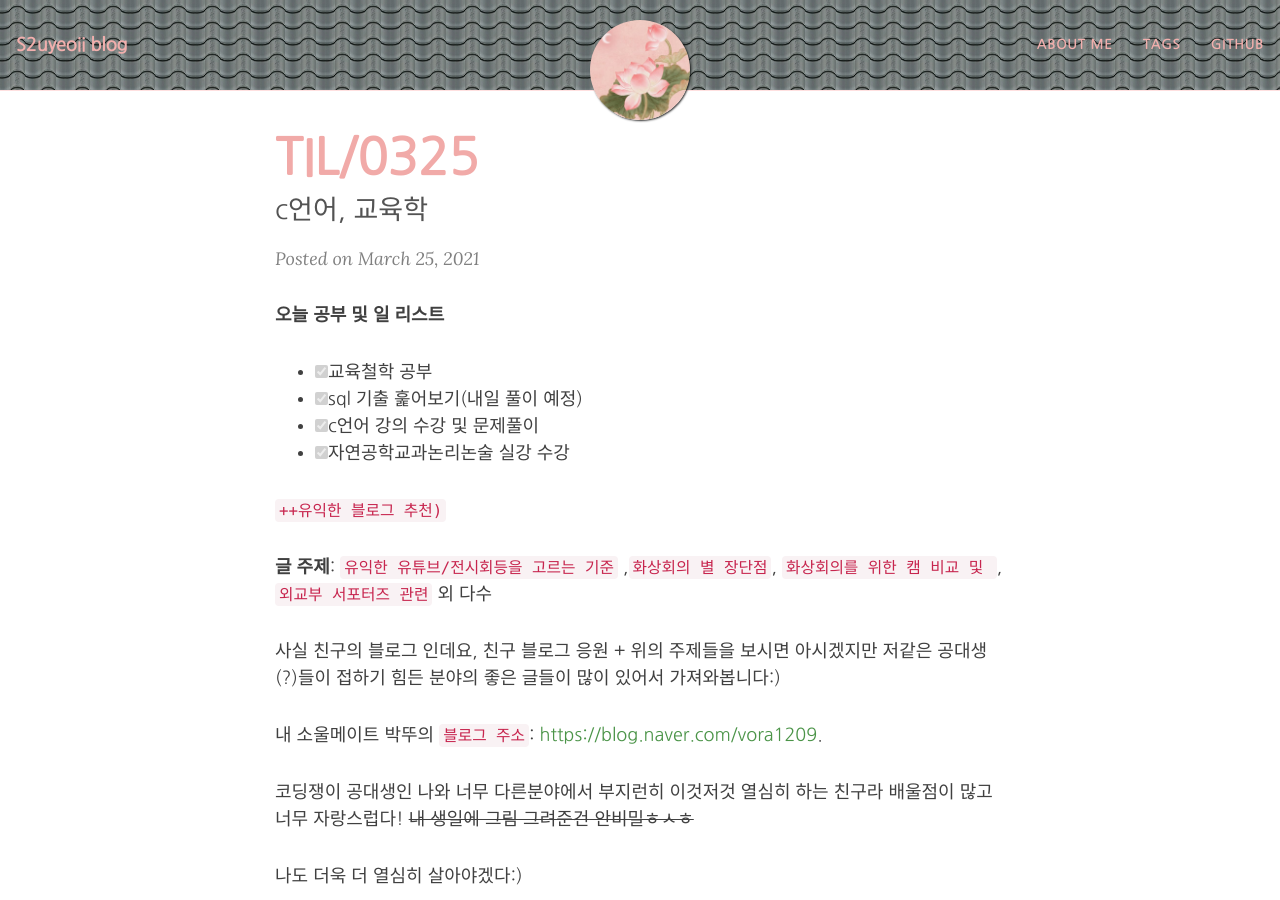
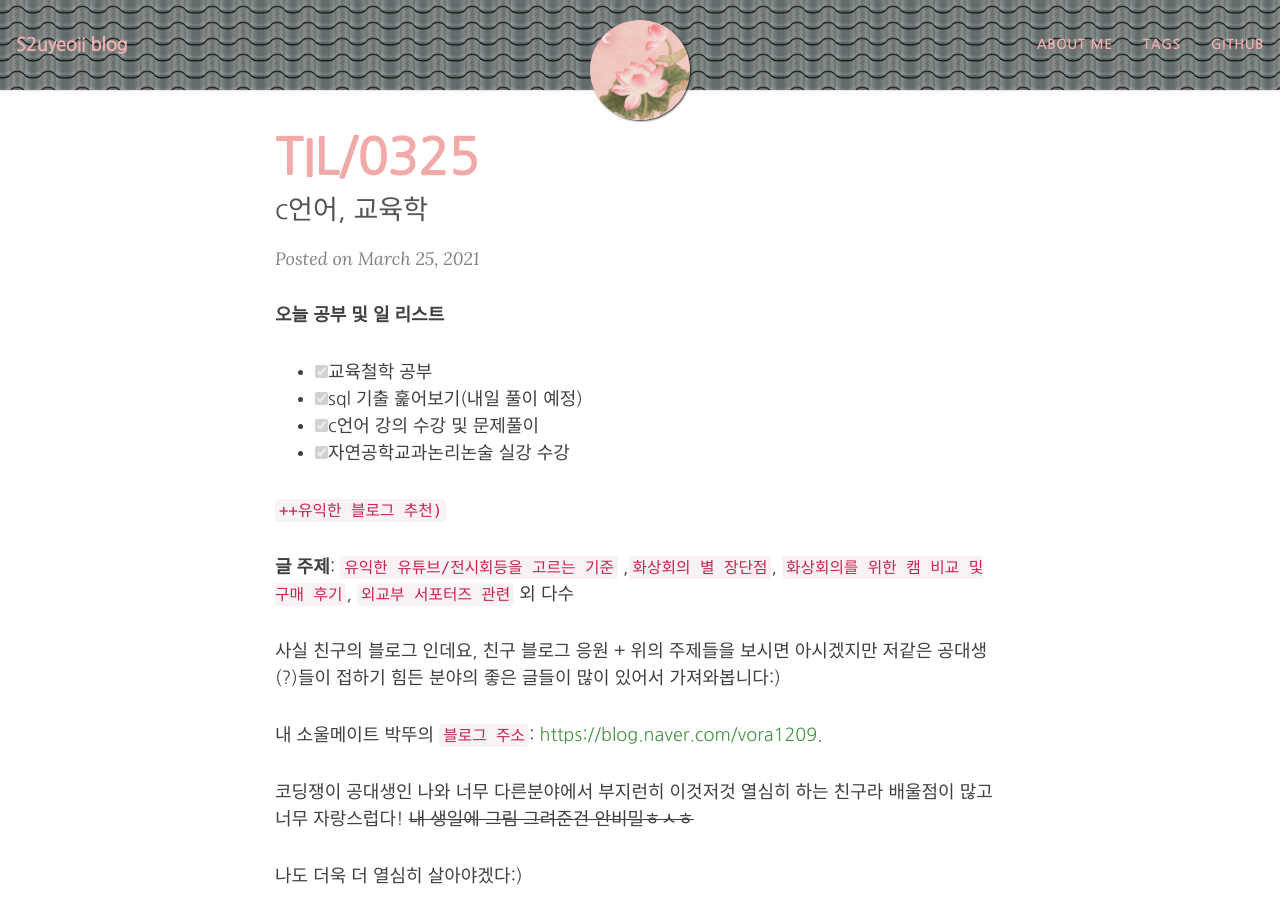
Before and after one commit to yeoneed/yeoneed.github.io, a Jekyll site: the page built from _posts/2021-03-25-TIL-0325.md, in a window 1280 px wide and 900 px high. Built offline with Jekyll 4.4.1, drawn with Linux system fonts in a browser that asks for light colours; nearby versions of some CDN libraries; some web fonts are replaced; comment, search, counter and statistics services are not loaded.

Commit message:
Update 2021-03-25-TIL-0325.md

```diff
--- a/_posts/2021-03-25-TIL-0325.md
+++ b/_posts/2021-03-25-TIL-0325.md
@@ -15,7 +15,7 @@
 
 <code>++유익한 블로그 추천)</code>
 
-<strong>글 주제</strong>:  `유익한 유튜브/전시회등을 고르는 기준` ,`화상회의 별 장단점`, `화상회의를 위한 캠 비교 및 `, `외교부 서포터즈 관련` 외 다수
+<strong>글 주제</strong>:  `유익한 유튜브/전시회등을 고르는 기준` ,`화상회의 별 장단점`, `화상회의를 위한 캠 비교 및 구매 후기`, `외교부 서포터즈 관련` 외 다수
 
 사실 친구의 블로그 인데요, 친구 블로그 응원 + 위의 주제들을 보시면 아시겠지만 저같은 공대생(?)들이 접하기 힘든 분야의 좋은 글들이 많이 있어서 가져와봅니다:)
 
```
